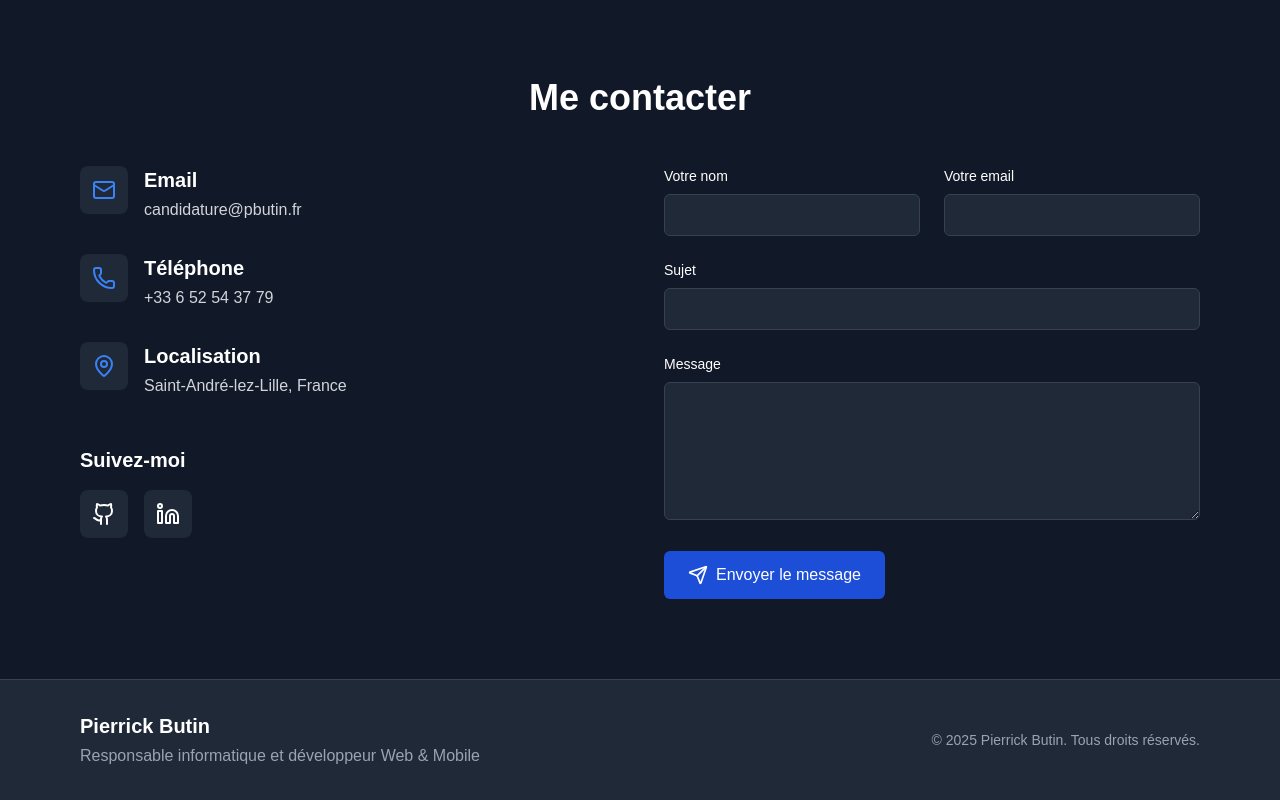
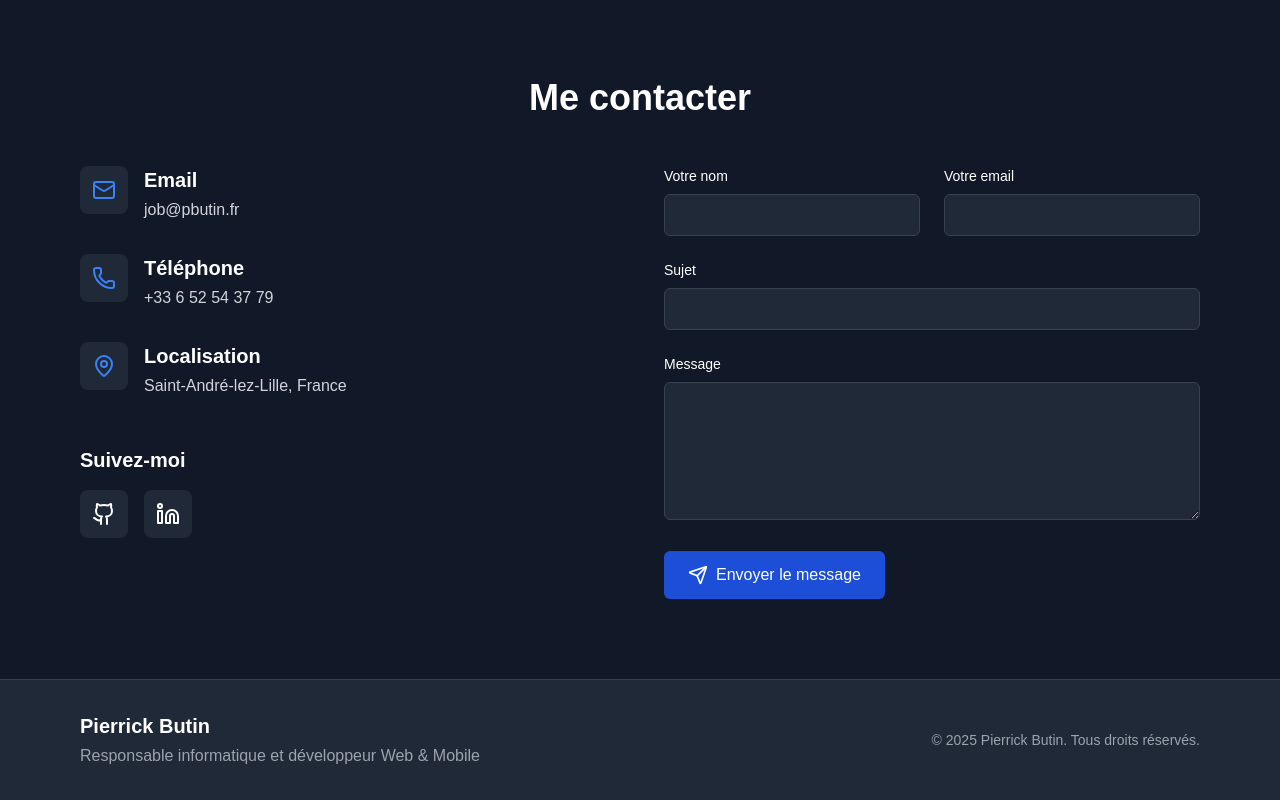
Before and after one commit to pbutin/cv, a Next.js app: page / in a window 1280 px wide. Shown: the part 4190-4990 px from the top of the page. Built offline with nearby package versions, Linux system fonts and the light colour scheme.

Commit message:
Change candidature for job

```diff
--- a/pages/components/Contact.jsx
+++ b/pages/components/Contact.jsx
@@ -64,8 +64,8 @@ const Contact = () => {
                 </div>
                 <div>
                   <h3 className="text-xl font-semibold mb-1">Email</h3>
-                  <a href="mailto:candidature@pbutin.fr" className="text-gray-300 hover:text-blue-500 transition">
-                    candidature@pbutin.fr
+                  <a href="mailto:job@pbutin.fr" className="text-gray-300 hover:text-blue-500 transition">
+                    job@pbutin.fr
                   </a>
                 </div>
               </div>
```
